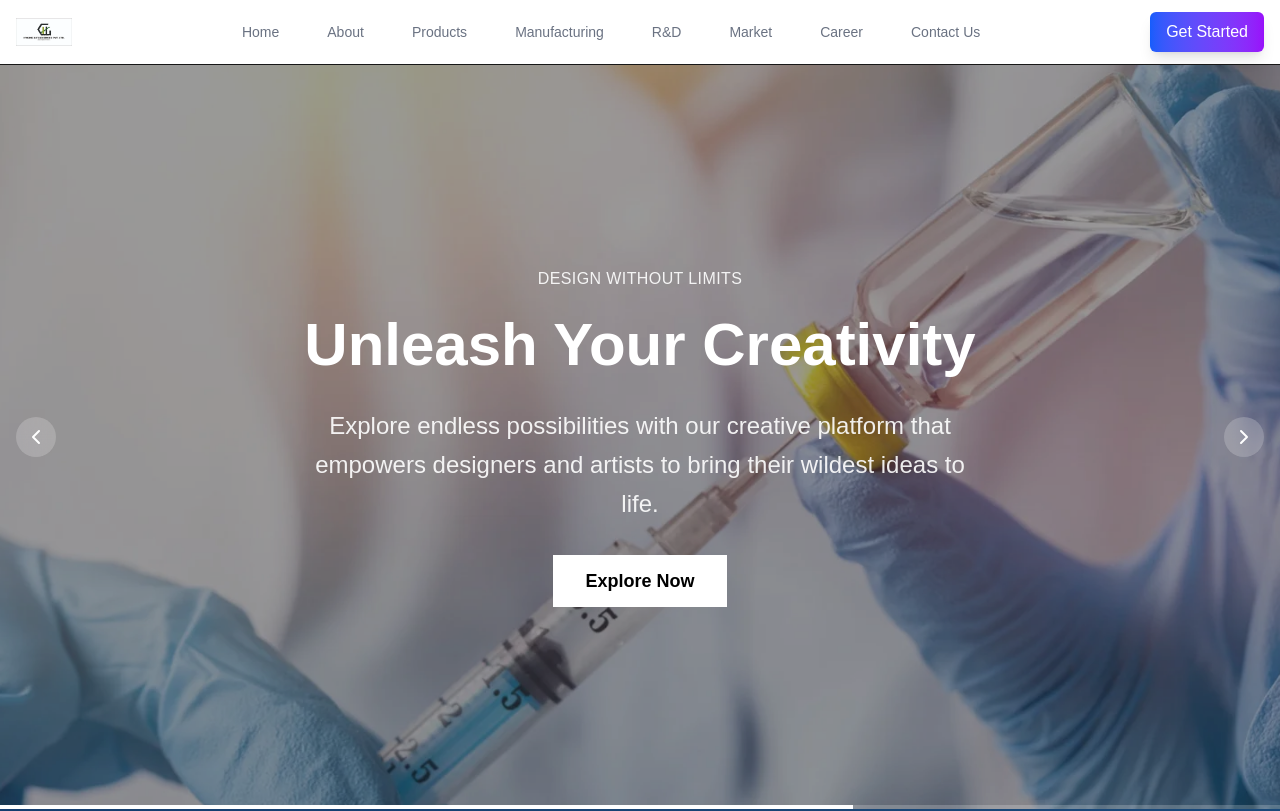
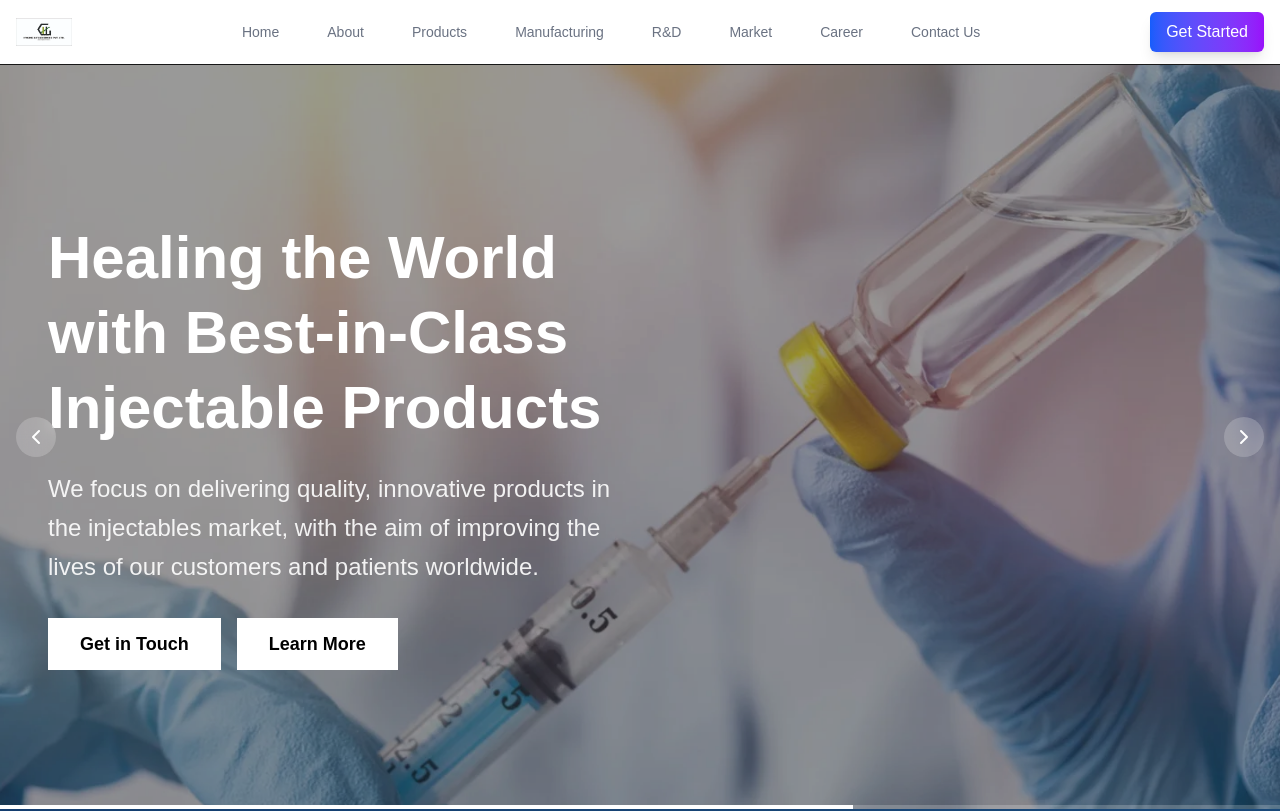
Before and after one commit to JatinBrandshow/hygiene-lifecycle, a Next.js app: page / in a window 1280 px wide. Shown: the top 811 px of the page. Built offline with nearby package versions, Linux system fonts and the light colour scheme.

Commit message:
Modify the Main Section

```diff
--- a/src/components/MainSection.js
+++ b/src/components/MainSection.js
@@ -7,26 +7,28 @@ const slides = [
   {
     id: 1,
     image: "/img/main-section/main-section.webp",
-        title: "Transform Your Workspace",
-        subtitle: "Modern Solutions for Modern Teams",
-        description: "Discover innovative tools and technologies that revolutionize how your team collaborates and creates amazing products together.",
-        buttonText: "Get Started",
+    title: "We Provide Promising Better Health for Everyone",
+    description:
+      "Your health comes first. You expect medicines, we give you personal care. We are a manufacturer, offering more than just medicines.",
+    Primarybutton: "Get in Touch",
+    Secondarybutton: "Learn More",
   },
   {
     id: 2,
     image: "/img/main-section/main-section-1.webp",
-        title: "Unleash Your Creativity",
-        subtitle: "Design Without Limits",
-        description: "Explore endless possibilities with our creative platform that empowers designers and artists to bring their wildest ideas to life.",
-        buttonText: "Explore Now",
+    title: "Healing the World with Best-in-Class Injectable Products",
+    description:
+      "We focus on delivering quality, innovative products in the injectables market, with the aim of improving the lives of our customers and patients worldwide.",
+    Primarybutton: "Get in Touch",
+    Secondarybutton: "Learn More",
   },
   {
     id: 3,
     image: "/img/main-section/main-section-2.webp",
-        title: "Future-Ready Technology",
-        subtitle: "Innovation at Your Fingertips",
-        description: "Stay ahead of the curve with cutting-edge technology solutions that adapt to your needs and scale with your business growth.",
-        buttonText: "Learn More",
+    title: "Obsessed with Quality",
+    description: "Committed to improving the lives of patients worldwide.",
+    Primarybutton: "Get in Touch",
+    Secondarybutton: "Learn More",
   },
 ];
 
@@ -39,10 +41,6 @@ const MainSection = () => {
     }, 3000);
     return () => clearInterval(timer);
   }, []);
-
-    const goToSlide = (index) => {
-        setCurrentSlide(index);
-    };
 
   const goToPrevious = () => {
     setCurrentSlide((prev) => (prev - 1 + slides.length) % slides.length);
@@ -57,16 +55,42 @@ const MainSection = () => {
       {/* Slides */}
       <div className="relative w-full h-full">
         {slides.map((slide, index) => (
-                    <div key={slide.id} className={`absolute inset-0 transition-opacity duration-1000 ease-in-out ${index === currentSlide ? "opacity-100" : "opacity-0"}`}>
-                        <div className="absolute inset-0 bg-cover bg-center bg-no-repeat" style={{ backgroundImage: `url(${slide.image})` }}>
+          <div
+            key={slide.id}
+            className={`absolute inset-0 transition-opacity duration-1000 ease-in-out ${
+              index === currentSlide ? "opacity-100" : "opacity-0"
+            }`}
+          >
+            {/* Background Image */}
+            <div
+              className="absolute inset-0 bg-cover bg-center bg-no-repeat"
+              style={{ backgroundImage: `url(${slide.image})` }}
+            >
               <div className="absolute inset-0 bg-black/40" />
             </div>
+
+            {/* Centered Content */}
             <div className="relative z-10 flex items-center justify-center h-full px-4 sm:px-6 lg:px-8">
-                            <div className="text-white w-full max-w-[1500px] mx-auto text-center px-4">
-                                <h2 className="text-sm sm:text-base font-medium tracking-wide uppercase mb-4 opacity-90">{slide.subtitle}</h2>
-                                <h1 className="text-4xl sm:text-5xl lg:text-6xl font-bold mb-6 leading-tight">{slide.title}</h1>
-                                <p className="text-lg sm:text-xl lg:text-2xl mb-8 opacity-90 max-w-2xl mx-auto leading-relaxed">{slide.description}</p>
-                                <button className="bg-white text-black hover:bg-gray-100 px-8 py-3 text-lg font-semibold">{slide.buttonText}</button>
+              <div className="w-full max-w-[1500px] mx-auto">
+                <div className="w-full md:w-6/12 text-white px-4">
+                  <h2 className="text-sm sm:text-base font-medium tracking-wide uppercase mb-4 opacity-90">
+                    {slide.subtitle}
+                  </h2>
+                  <h1 className="text-4xl sm:text-5xl lg:text-6xl font-bold mb-6 leading-tight">
+                    {slide.title}
+                  </h1>
+                  <p className="text-lg sm:text-xl lg:text-2xl mb-8 opacity-90 leading-relaxed">
+                    {slide.description}
+                  </p>
+                  <div className="flex flex-wrap gap-4">
+                    <button className="bg-white text-black hover:bg-gray-100 px-8 py-3 text-lg font-semibold">
+                      {slide.Primarybutton}
+                    </button>
+                    <button className="bg-white text-black hover:bg-gray-100 px-8 py-3 text-lg font-semibold">
+                      {slide.Secondarybutton}
+                    </button>
+                  </div>
+                </div>
               </div>
             </div>
           </div>
@@ -74,11 +98,19 @@ const MainSection = () => {
       </div>
 
       {/* Arrows */}
-            <button onClick={goToPrevious} className="absolute left-4 top-1/2 -translate-y-1/2 z-20 p-2 rounded-full bg-white/20 hover:bg-white/30 transition-colors duration-200 backdrop-blur-sm" aria-label="Previous slide">
+      <button
+        onClick={goToPrevious}
+        className="absolute left-4 top-1/2 -translate-y-1/2 z-20 p-2 rounded-full bg-white/20 hover:bg-white/30 transition-colors duration-200 backdrop-blur-sm"
+        aria-label="Previous slide"
+      >
         <ChevronLeft className="w-6 h-6 text-white" />
       </button>
 
-            <button onClick={goToNext} className="absolute right-4 top-1/2 -translate-y-1/2 z-20 p-2 rounded-full bg-white/20 hover:bg-white/30 transition-colors duration-200 backdrop-blur-sm" aria-label="Next slide">
+      <button
+        onClick={goToNext}
+        className="absolute right-4 top-1/2 -translate-y-1/2 z-20 p-2 rounded-full bg-white/20 hover:bg-white/30 transition-colors duration-200 backdrop-blur-sm"
+        aria-label="Next slide"
+      >
         <ChevronRight className="w-6 h-6 text-white" />
       </button>
 
```
Lines whose indentation alone changed are shown as unchanged.
